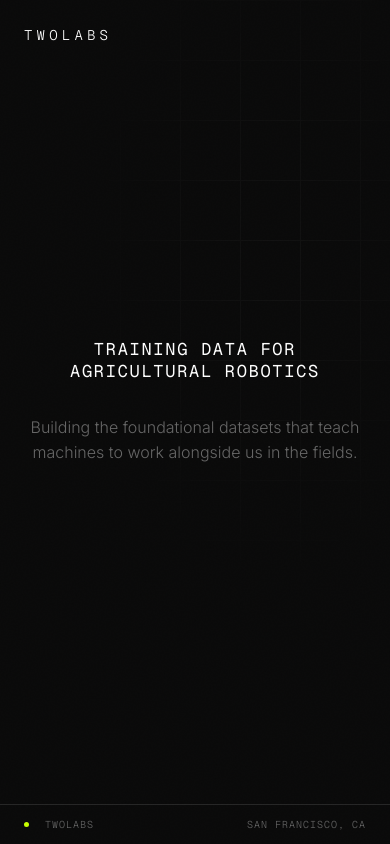
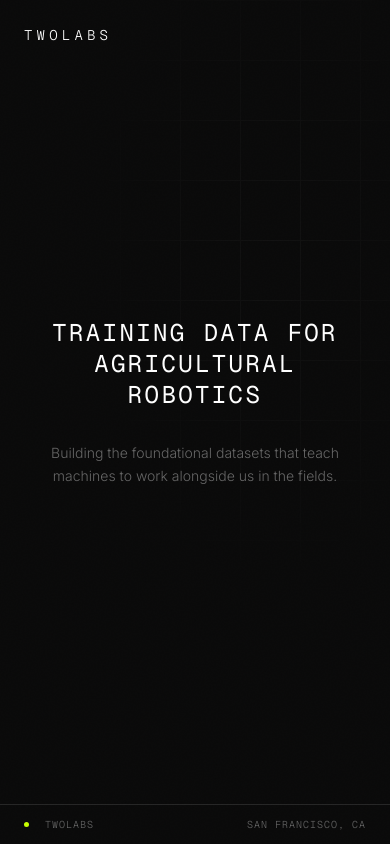
Before and after one commit to sardorr02/twolabs, a Next.js app: page / in a window 390 px wide. Shown: the top 844 px of the page. Built offline with nearby package versions, Linux system fonts and the light colour scheme.

Commit message:
Hero: maintain size hierarchy on small screens

```diff
--- a/app/globals.css
+++ b/app/globals.css
@@ -79,7 +79,7 @@ section:first-of-type {
 
 .hero-headline {
   font-family: 'Geist Mono', monospace;
-  font-size: clamp(17px, 3vw, 34px);
+  font-size: clamp(24px, 3vw, 34px);
   font-weight: 400;
   letter-spacing: 0.1em;
   text-transform: uppercase;
@@ -179,7 +179,7 @@ h3 {
 }
 
 .hero .subline {
-  font-size: clamp(16px, 1.3vw, 20px);
+  font-size: clamp(14px, 1.3vw, 20px);
   font-weight: 300;
   color: var(--muted);
   margin-bottom: 40px;
```
